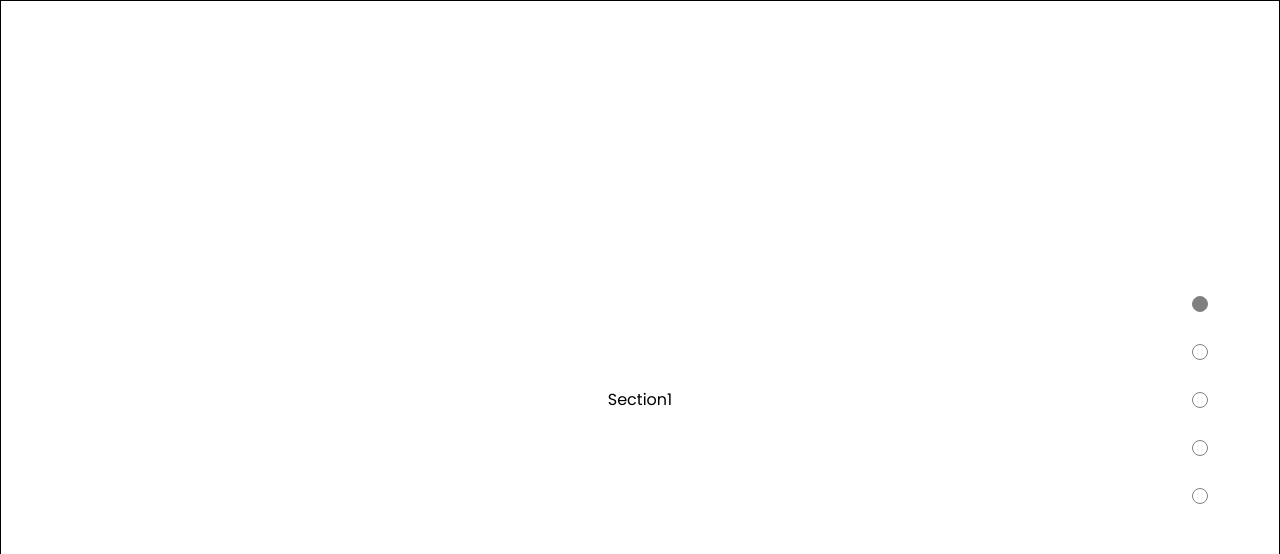
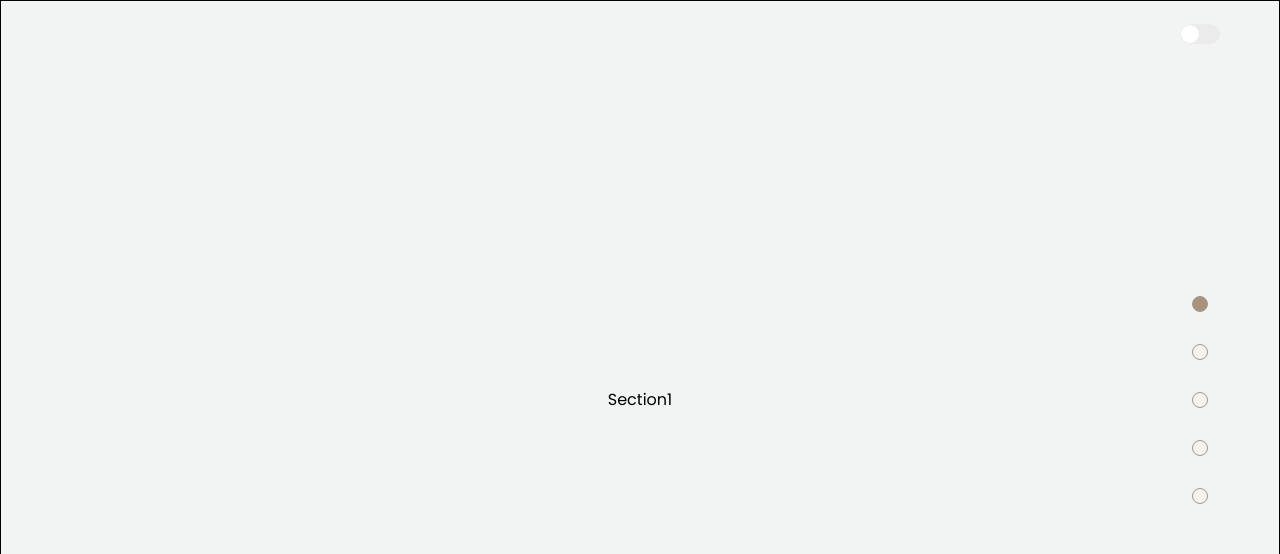
Before and after one commit to p6te/Automotive-Evolution, a React (Vite) app: page / in a window 1280 px wide. Shown: the top 554 px of the page. Built offline with nearby package versions, Linux system fonts and the light colour scheme.

Commit message:
add global theme and toggle theme button

```diff
--- a/src/App.tsx
+++ b/src/App.tsx
@@ -2,17 +2,29 @@ import { BrowserRouter as Router, Routes, Route } from "react-router-dom";
 import Home from "./pages/Home";
 import Navigation from "./components/Navigation";
 import { Container } from "./styled";
+import { ThemeProvider } from "styled-components";
+import theme, { light, dark, ThemeVersions } from "./theme/theme";
+import { MouseEventHandler, useState } from "react";
 
 function App() {
+  const [isLightTheme, setIsLghtTheme] = useState(true);
+
+  const toggleTheme: MouseEventHandler<HTMLInputElement> = () => {
+    console.log("test");
+    setIsLghtTheme((prevState) => !prevState);
+  };
+
   return (
     <>
       <Router>
-        <Container>
-          <Navigation />
-          <Routes>
-            <Route path="/" element={<Home />} />
-          </Routes>
-        </Container>
+        <ThemeProvider theme={isLightTheme ? light : dark}>
+          <Container>
+            <Navigation toggleTheme={toggleTheme} />
+            <Routes>
+              <Route path="/" element={<Home />} />
+            </Routes>
+          </Container>
+        </ThemeProvider>
       </Router>
     </>
   );
--- a/src/components/Navigation/index.tsx
+++ b/src/components/Navigation/index.tsx
@@ -1,8 +1,20 @@
 import { sectionIds, sections } from "../../constants/sectionIds";
-import { useState, useEffect } from "react";
-import { StyledLink, StyledList, StyledListItem, StyledNav } from "./styled";
+import { useState, useEffect, MouseEventHandler } from "react";
+import {
+  StyledList,
+  StyledListItem,
+  StyledNav,
+  StyledToggleButton,
+  StyledToogleInput,
+  StyledToogleLabel,
+} from "./styled";
+import { Link } from "react-router-dom";
 
-const Navigation = () => {
+type Props = {
+  toggleTheme: MouseEventHandler<HTMLInputElement>;
+};
+
+const Navigation: React.FC<Props> = ({ toggleTheme }) => {
   const [activeLink, setActiveLink] = useState<sectionIds | string | null>(
     sectionIds.section1
   );
@@ -51,7 +63,16 @@ const Navigation = () => {
   }, []);
 
   return (
+    <>
       <StyledNav>
+        <StyledToggleButton>
+          <StyledToogleInput
+            type="checkbox"
+            id="switch"
+            onClick={toggleTheme}
+          />
+          <StyledToogleLabel htmlFor="switch">Toggle</StyledToogleLabel>
+        </StyledToggleButton>
         <StyledList>
           {sections.map((sectionId, index) => {
             return (
@@ -60,12 +81,13 @@ const Navigation = () => {
                 onClick={() => scrollToSection(sectionId)}
                 className={activeLink === sectionId ? "active" : ""}
               >
-              {<StyledLink to="/"></StyledLink>}
+                {<Link to="/"></Link>}
               </StyledListItem>
             );
           })}
         </StyledList>
       </StyledNav>
+    </>
   );
 };
 
--- a/src/components/Navigation/styled.ts
+++ b/src/components/Navigation/styled.ts
@@ -1,10 +1,10 @@
 import styled from "styled-components";
-import { Link } from "react-router-dom";
 
 export const StyledNav = styled.aside`
   height: 100vh;
   position: fixed;
   display: flex;
+  flex-direction: column;
   justify-content: center;
   align-items: center;
   right: 0;
@@ -12,20 +12,21 @@ export const StyledNav = styled.aside`
 `;
 
 export const StyledList = styled.ul`
+  /* margin: calc(10vh - 40px); */
   position: relative;
   list-style: none;
 `;
 
 export const StyledListItem = styled.li`
-  -webkit-transition: 0.5s ease-in-out;
-  -moz-transition: 0.5s ease-in-out;
-  -o-transition: 0.5s ease-in-out;
-  transition: 0.5s ease-in-out;
+  -webkit-transition: 0.3s ease-in-out;
+  -moz-transition: 0.3s ease-in-out;
+  -o-transition: 0.3s ease-in-out;
+  transition: 0.3s ease-in-out;
 
   min-width: 16px;
   min-height: 16px;
   border-radius: 8px;
-  border: 1px solid gray;
+  border: 1px solid ${(props) => props.theme.primary};
   margin: 2rem 0;
 
   &:hover {
@@ -37,12 +38,58 @@ export const StyledListItem = styled.li`
   }
 
   &.active {
-    background-color: gray;
+    background-color: ${(props) => props.theme.primary};
     z-index: 5;
   }
 `;
 
-export const StyledLink = styled(Link)`
-  a.active {
+export const StyledToogleInput = styled.input.attrs({
+  type: "checkbox",
+})`
+  height: 0;
+  width: 0;
+  visibility: hidden;
+
+  &:checked + label {
+    background: gray;
+  }
+
+  &:checked + label:after {
+    left: calc(100% - 1px);
+    transform: translateX(-100%);
   }
 `;
+
+export const StyledToogleLabel = styled.label`
+  cursor: pointer;
+  text-indent: -9999px;
+  width: 40px;
+  height: 20px;
+  background: #ebebeb;
+  display: block;
+  border-radius: 20px;
+  position: relative;
+
+  &:after {
+    content: "";
+    position: absolute;
+    top: 1px;
+    left: 1px;
+    width: 18px;
+    height: 18px;
+    background: #fff;
+    border-radius: 18px;
+    transition: 0.3s;
+  }
+
+  &:active:after {
+    width: 22px;
+    background: #fff;
+  }
+`;
+
+export const StyledToggleButton = styled.div`
+  translate: 20px;
+  position: absolute;
+  top: 0;
+`;
--- a/src/components/common.ts
+++ b/src/components/common.ts
@@ -12,4 +12,6 @@ export const SectionContainer = styled.section`
   min-height: 100vh;
   border: 1px solid black;
   scroll-snap-align: center;
+  background-color: ${(props) => props.theme.background};
+  transition: all 0.3s ease;
 `;
--- /dev/null
+++ b/src/theme/styled.d.ts
@@ -0,0 +1,6 @@
+import {} from "styled-components";
+import { ThemeType } from "./theme"; // Import type from above file
+
+declare module "styled-components" {
+  export interface DefaultTheme extends ThemeType {}
+}
--- /dev/null
+++ b/src/theme/theme.ts
@@ -0,0 +1,23 @@
+export type ThemeType = typeof light; // This is the type definition for my theme object.
+export enum ThemeVersions {
+  light,
+  dark,
+}
+
+export const light = {
+  primary: "#A9927D",
+  secondary: "#5E503F",
+  tertiary: "#22333B",
+  background: "#F2F4F3",
+  text: "#0A0908",
+};
+export const dark: ThemeType = {
+  primary: "#22333B",
+  secondary: "#5E503F",
+  tertiary: "#A9927D",
+  background: "#3A3A39",
+  text: "#F2F4F3",
+};
+
+const theme = light;
+export default theme;
```
Lines whose indentation alone changed are shown as unchanged.
